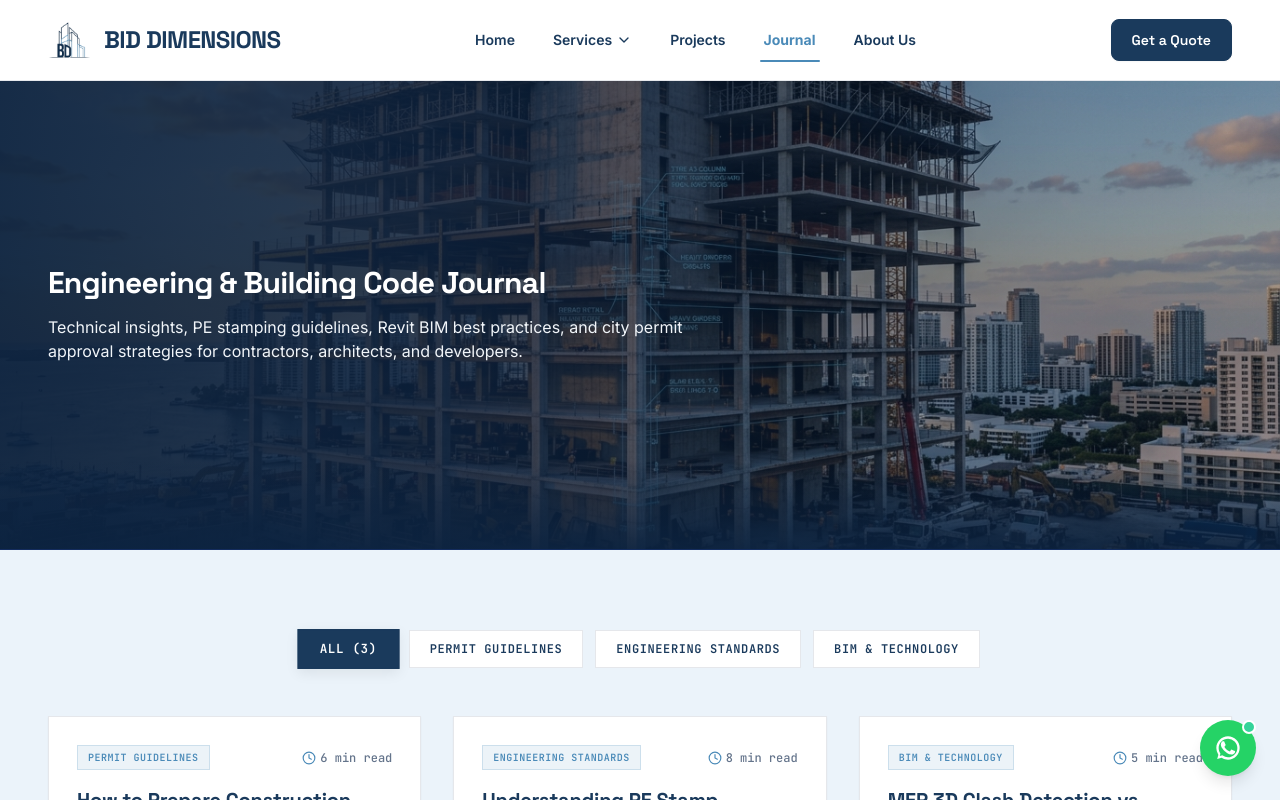
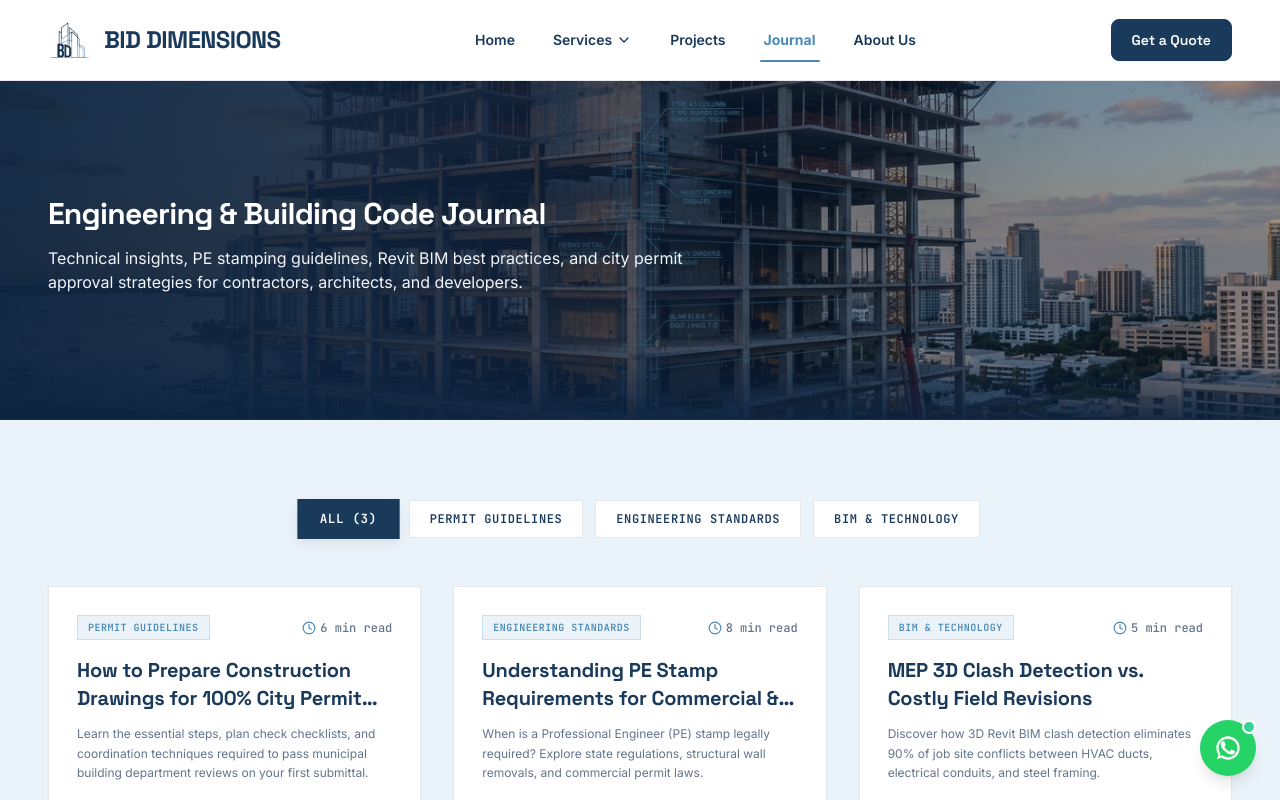
Before and after one commit to shehz-max/Bid-Dimension, a Next.js app: page /blog in a window 1280 px wide. Shown: the top 800 px of the page. Built offline with nearby package versions, Linux system fonts and the light colour scheme.

Commit message:
feat: calibrate subpage hero height to standard compact architectural proportions

```diff
--- a/components/organisms/Hero.tsx
+++ b/components/organisms/Hero.tsx
@@ -110,7 +110,7 @@ export const Hero: React.FC<HeroProps> = ({
 
   // Subpage Hero Variant: Clean Vibrant Blue Cinematic Header (Clean, Zero Clutter, No Buttons)
   return (
-    <section className="relative min-h-[480px] sm:min-h-[520px] lg:min-h-[550px] flex items-center pt-36 sm:pt-40 pb-16 sm:pb-20 bg-[#0C2340] border-b border-[#1E3A8A]/40 overflow-hidden text-white">
+    <section className="relative min-h-[360px] sm:min-h-[400px] lg:min-h-[420px] flex items-center pt-28 sm:pt-32 pb-12 sm:pb-14 bg-[#0C2340] border-b border-[#1E3A8A]/40 overflow-hidden text-white">
       {/* Background Architectural Artwork with High Clarity & Visibility */}
       <div className="absolute inset-0 pointer-events-none z-0 overflow-hidden">
         <img
```
